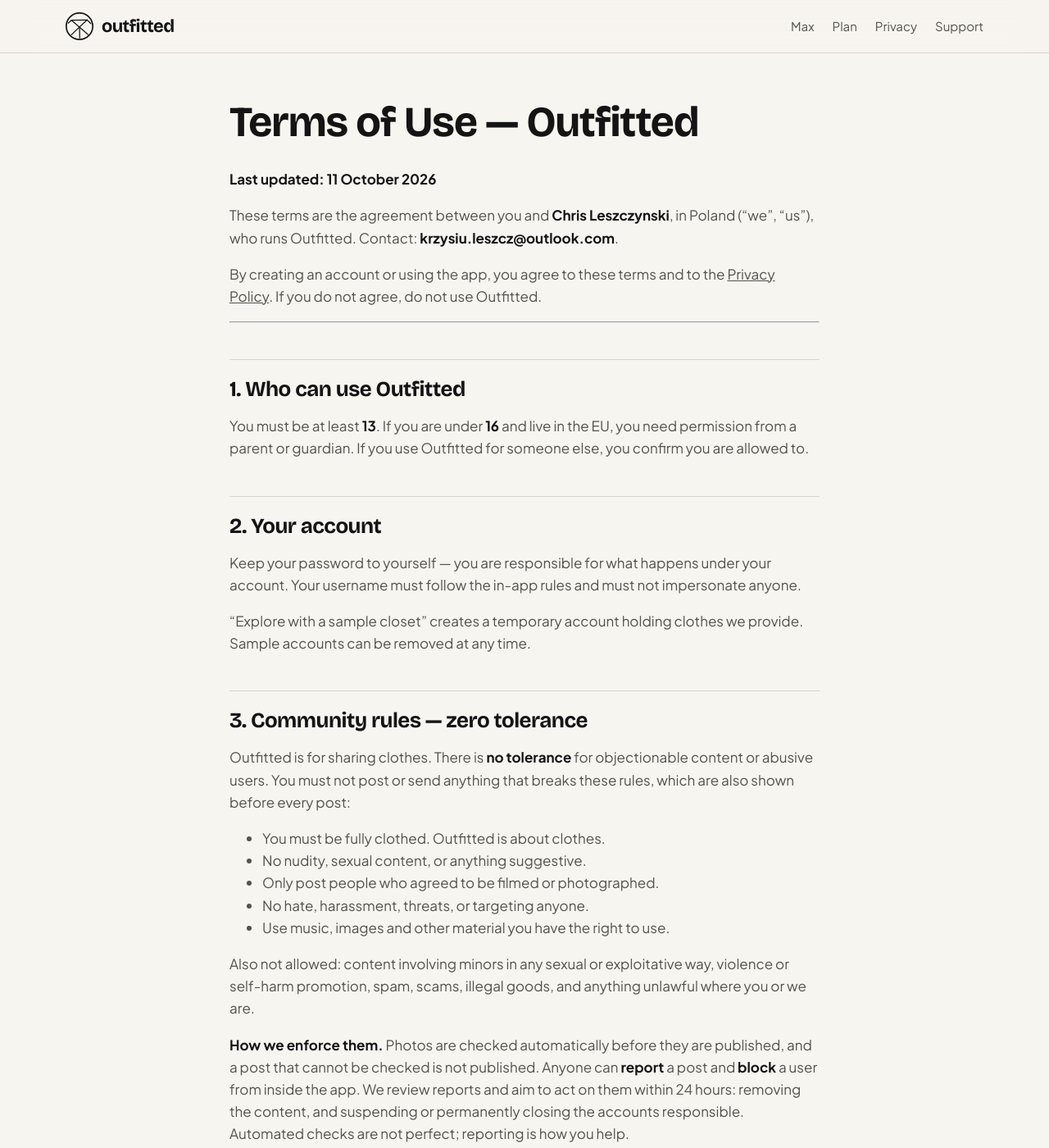
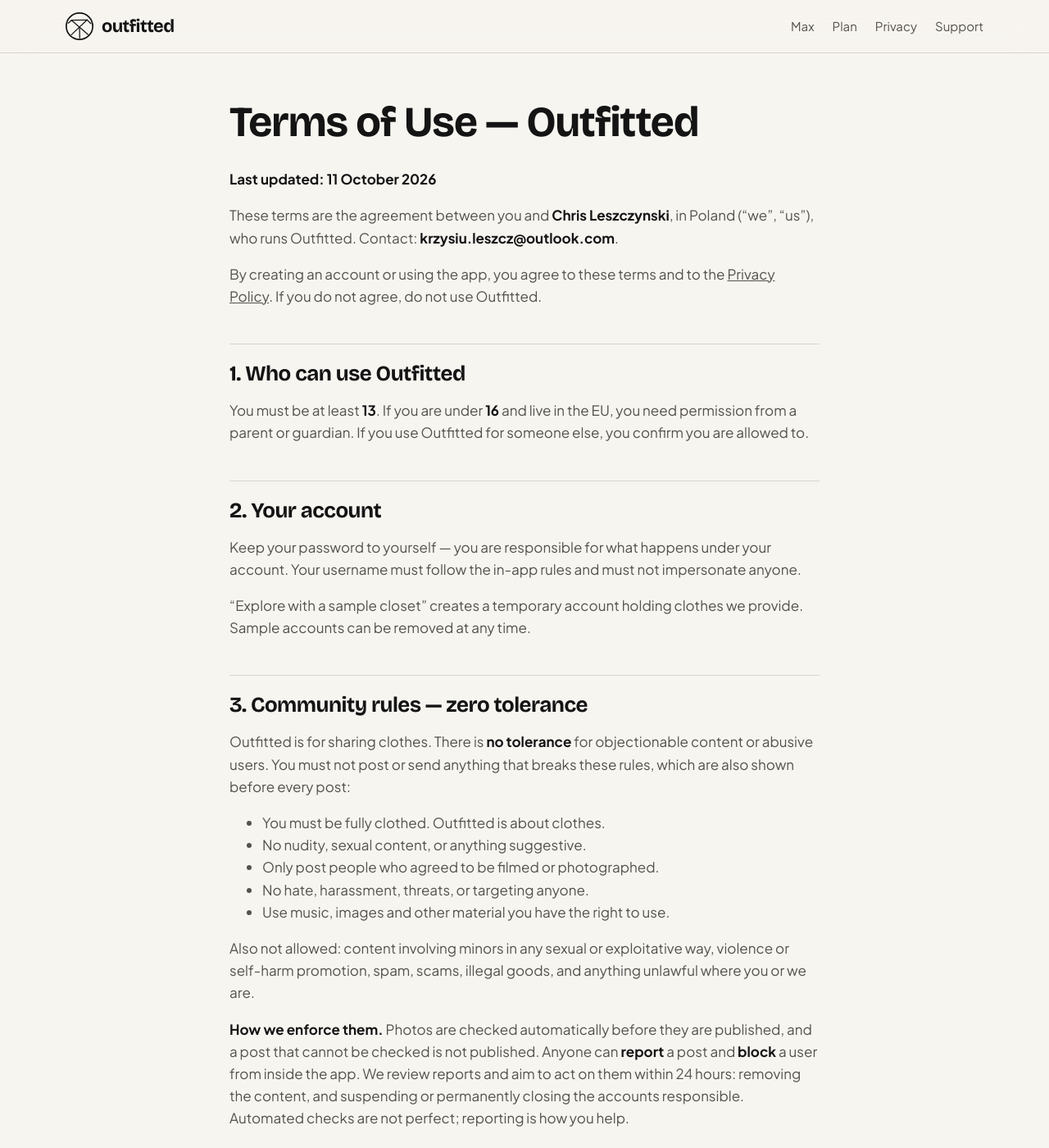
Before and after one commit to VYRA01/outfitted-legal, a Jekyll site: the page built from terms.md, in a window 1280 px wide and 1400 px high. Shown: the whole window at 82% size. Built offline with Jekyll 4.4.1, drawn with Linux system fonts in a browser that asks for light colours; our own code applies the rules of GitHub Pages for plain Markdown files.

Commit message:
No doubled line where the legal text has a ---
Co-Authored-By: Claude Opus 5.5 <noreply@anthropic.com>

```diff
--- a/assets/style.css
+++ b/assets/style.css
@@ -187,6 +187,8 @@ h1, h2, h3 { font-family: var(--head); line-height: 1.08; letter-spacing: -0.02e
 .doc article { max-width: 720px; margin-inline: auto; }
 .doc h1 { font-size: clamp(34px, 5vw, 52px); margin-bottom: 28px; }
 .doc h2 { font-size: 26px; margin: 44px 0 12px; padding-top: 22px; border-top: 1px solid var(--seam); }
+/* Every section heading already draws a seam; a Markdown --- would double it. */
+.doc hr { display: none; }
 .doc h3 { font-size: 20px; margin: 28px 0 8px; }
 .doc p, .doc li { color: var(--ink-2); }
 .doc strong { color: var(--ink); }
```
